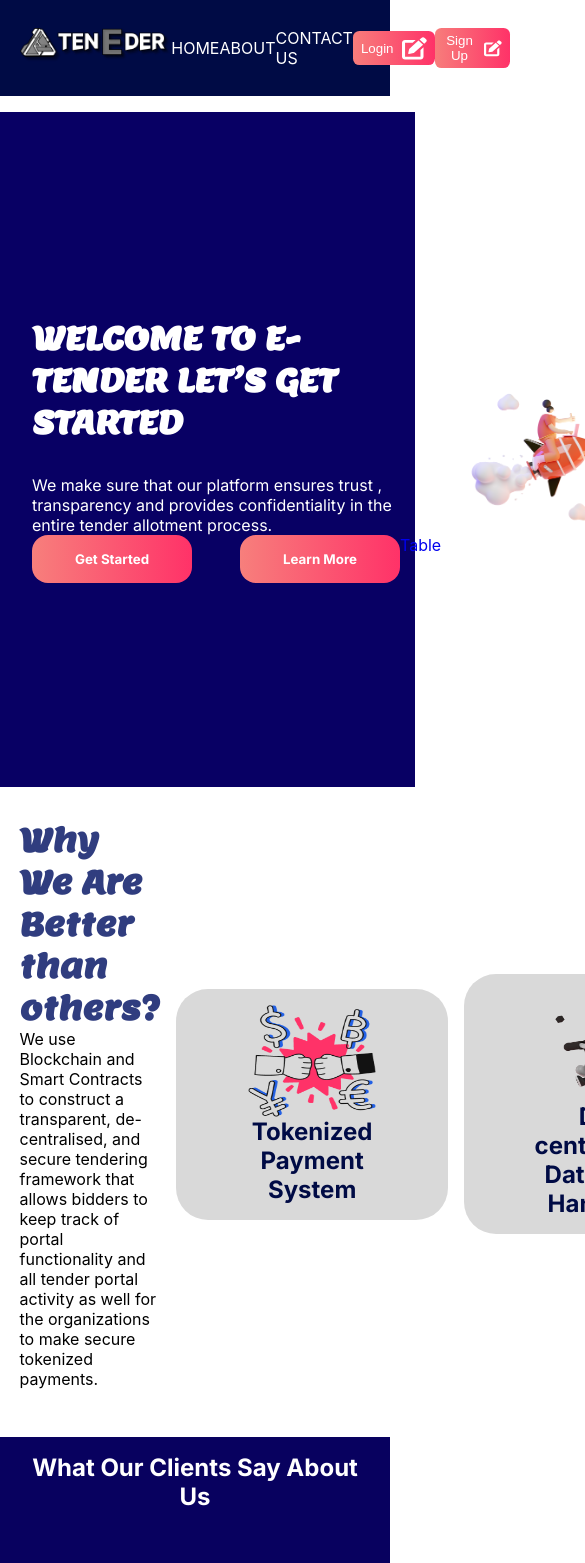
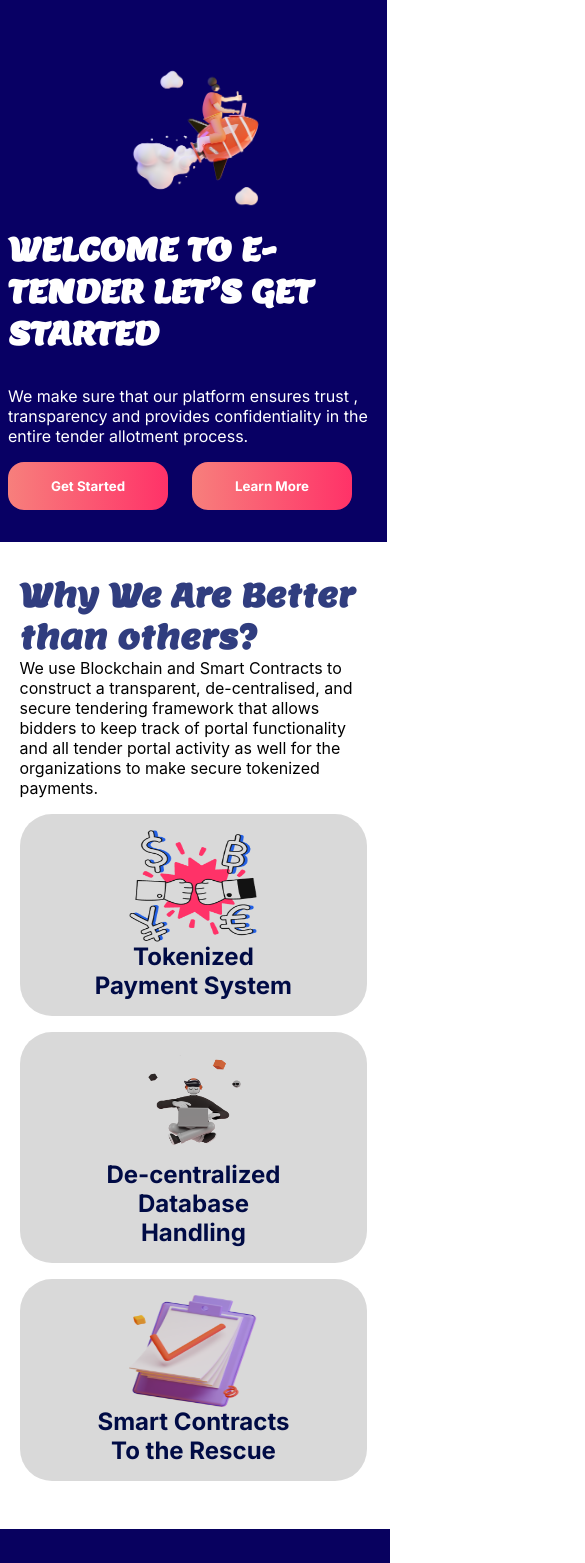
Before and after one commit to uhembenelson/teneder, a React (Create React App) app: page / in a window 390 px wide. Shown: the top 1563 px of the page, 585 px wide, since content can reach past the window. Built offline with nearby package versions, Linux system fonts and the light colour scheme.

Commit message:
Finished the home page

```diff
--- a/src/Pages/Bidder/BidderFeedback/BidderFeedback.jsx
+++ b/src/Pages/Bidder/BidderFeedback/BidderFeedback.jsx
@@ -0,0 +1,9 @@
+import React from 'react'
+
+const BidderFeedback = () => {
+  return (
+    <div>BidderFeedback</div>
+  )
+}
+
+export default BidderFeedback
--- a/src/Pages/Organization/EvaluateTender/EvaluateTenderCard.jsx
+++ b/src/Pages/Organization/EvaluateTender/EvaluateTenderCard.jsx
@@ -2,9 +2,11 @@ import React from 'react'
 // import { Box, CircularProgress } from '@mui/material'
 import { CircularProgressbar, buildStyles } from 'react-circular-progressbar';
 import 'react-circular-progressbar/dist/styles.css';
+import { useNavigate } from 'react-router-dom';
 
 const EvaluateTenderCard = () => {
     const percentage = 66;
+    const navigate = useNavigate()
     return (
         <div className='evaluateTenderCard' >
             <div className='evalCardTopContainer' >
@@ -24,7 +26,7 @@ const EvaluateTenderCard = () => {
                     </div>
                     <div className='statusContainer'><p >TIME TAKEN: <span>26/10/2023 - 24/11/2023</span></p></div>
 
-                    <button className='evalButton' > PROVIDE FEEDBACK <svg width="20" height="20" viewBox="0 0 35 33" fill="none" xmlns="http://www.w3.org/2000/svg">
+                    <button onClick={() => navigate('/organization/feedback')} className='evalButton' > PROVIDE FEEDBACK <svg width="20" height="20" viewBox="0 0 35 33" fill="none" xmlns="http://www.w3.org/2000/svg">
                         <path d="M17.2647 1.29994C17.4144 0.839288 18.0661 0.839288 18.2158 1.29994L21.5305 11.5016C21.7313 12.1196 22.3072 12.538 22.9571 12.538H33.6837C34.168 12.538 34.3694 13.1579 33.9776 13.4426L25.2996 19.7475C24.7738 20.1295 24.5538 20.8065 24.7546 21.4246L28.0694 31.6262C28.219 32.0868 27.6918 32.4699 27.2999 32.1852L18.6219 25.8802C18.0962 25.4983 17.3843 25.4983 16.8586 25.8802L8.18053 32.1852C7.78868 32.4699 7.26144 32.0868 7.41111 31.6262L10.7258 21.4246C10.9266 20.8065 10.7066 20.1295 10.1809 19.7475L1.5029 13.4426C1.11104 13.1579 1.31243 12.538 1.79679 12.538H12.5234C13.1733 12.538 13.7492 12.1196 13.95 11.5016L17.2647 1.29994Z" fill="white" stroke="#FFFCFC" />
                     </svg>
                     </button>
--- a/src/Pages/Welcome/Welcome.jsx
+++ b/src/Pages/Welcome/Welcome.jsx
@@ -15,10 +15,10 @@ const Welcome = () => {
 	const [showSignUpModal, setShowSignUpModal] = useState(false);
 	return (
 		<div>
-			<MainNav
+			{/*<MainNav
 				setShowLoginModal={setShowLoginModal}
 				setShowSignUpModal={setShowSignUpModal}
-			/>
+	/>*/}
 			{showLoginModal && <LoginMode setShowLoginModal={setShowLoginModal} />}
 			{showSignUpModal && (
 				<SignUpMode setShowSignUpModal={setShowSignUpModal} />
--- a/src/components/Clients/Clients.css
+++ b/src/components/Clients/Clients.css
@@ -56,3 +56,38 @@
     font-size: .9rem;
     color: #cfcfcf
 }
+@media screen and (max-width: 1500px) {
+
+    .clientContainer {
+        padding: 1rem 0;
+        height: fit-content;
+    }
+
+}
+
+@media screen and (max-width: 1155px) {
+    .userCardHolder{
+        display: grid;
+        grid-template-columns: repeat(2, 1fr);
+        grid-gap: 1rem;
+        margin: auto;
+    }
+    .userCardContainer{
+        width: 90%;
+    }
+
+
+
+}
+
+@media screen and (max-width: 660px) {
+    .userCardHolder {
+        display: grid;
+        grid-template-columns: repeat(1, 1fr);
+        grid-gap: 1rem;
+    }
+
+    .userCardContainer {
+        width: 90%;
+    }
+}
--- a/src/components/Dummy/Dummy.css
+++ b/src/components/Dummy/Dummy.css
@@ -7,6 +7,11 @@
     display: flex;
     justify-content: center;
     align-items: center;
+}
+
+.homeDummyContainer{
+    height: fit-content;
+    padding: 2rem 0;
 }
 
 .dummyBoxHolder{
@@ -42,3 +47,38 @@
 .bidders{
     margin: 0;
 }
+
+@media screen and (max-width: 1182px) {
+    .homeDummyBoxHolder{
+        width: 80%;
+    }
+}
+
+@media screen and (max-width: 1050px) {
+    .homeDummyBoxHolder {
+        width: 90%;
+    }
+}
+@media screen and (max-width: 880px) {
+    .homeDummyBoxHolder {
+        display: grid;
+        grid-template-columns: repeat(2, 1fr);
+        grid-gap: 1rem;
+    }
+    .homeDummyBidder {
+        width: 90%;
+    }
+}
+
+@media screen and (max-width: 550px) {
+    .homeDummyBoxHolder {
+        display: grid;
+        grid-template-columns: repeat(1, 1fr);
+        grid-gap: 1rem;
+    }
+
+    .homeDummyBidder {
+        width: 90%;
+        margin: auto;
+    }
+}
--- a/src/components/Dummy/Dummy.jsx
+++ b/src/components/Dummy/Dummy.jsx
@@ -3,9 +3,9 @@ import './Dummy.css'
 
 const Dummy = () => {
     return (
-        <div className='dummyContainer'>
-            <div className='dummyBoxHolder ' >
-                <div className='dummyBox' >
+        <div className='dummyContainer homeDummyContainer'>
+            <div className='dummyBoxHolder homeDummyBoxHolder' >
+                <div className='dummyBox homeDummyBidder' >
                     <div>
                         <p className='bidders' >Bidders</p>
                         <p className='dummyBoxAmount'>2,2 mil</p>
@@ -23,7 +23,7 @@ const Dummy = () => {
 
                 </div>
 
-                <div className='dummyBox' >
+                <div className='dummyBox homeDummyBidder' >
                     <div>
                         <p className='bidders'>Organization</p>
                         <p className='dummyBoxAmount'>1,6 mil</p>
@@ -50,7 +50,7 @@ const Dummy = () => {
 
 
                 </div>
-                <div className='dummyBox' >
+                <div className='dummyBox homeDummyBidder' >
                     <div>
                         <p className='bidders'>Transactions</p>
                         <p className='dummyBoxAmount'>215,0 mil</p>
--- a/src/components/Footer/Footer.css
+++ b/src/components/Footer/Footer.css
@@ -1,5 +1,5 @@
 .footerContainer{
-    height :60vh;
+    height :fit-content;
     width: 100vw;
     max-width: 1700px;
     margin: auto;
@@ -66,6 +66,7 @@ color: #ffffffba
 .footerText{
     color: #cfcfcfb3;
     width: 100%;
+    margin-bottom: 1rem;
 }
 
 .inputBox input{
@@ -109,3 +110,63 @@ color: #ffffffba
     align-self: center;
     justify-content: space-between;
 }
+
+@media screen and (max-width: 1050px) {
+    .footerBox{
+
+        padding: 1rem 0;
+    }
+}
+@media screen and (max-width: 950px) {
+    .footerBody{
+        flex-direction: column;
+    }
+    .leftFooter {
+        width: 90%;
+        margin-bottom: 1rem;
+    }
+    .Right{
+        width: 90%;
+    }
+}
+
+@media screen and (max-width: 700px) {
+
+
+.footerBottom{
+    flex-direction: column;
+    align-items: flex-start;
+}
+.footerBottomLeft {
+    margin-bottom: 1rem;
+    align-items: flex-start;
+    align-self: flex-start;
+}
+.footerBottomRight {
+    width: 60%;
+
+    align-items: flex-start;
+    align-self: flex-start;
+    justify-content: space-between;
+}
+
+
+}
+
+@media screen and (max-width: 520px) {
+
+
+    .Right {
+        flex-direction: column;
+    }
+    .helpBox, .contactBox {
+        width: 100%;
+        margin-bottom: 1rem;
+    }
+    .footerBottomLeft span{
+        font-size: .6rem;
+        align-self: center;
+    }
+
+
+}
--- a/src/components/HeroSection/HeroSection.css
+++ b/src/components/HeroSection/HeroSection.css
@@ -33,4 +33,51 @@
 
 .btnContainer {
 	display: flex;
+	margin-top: 1rem;
 }
+
+
+@media screen and (max-width: 800px){
+	.heroSectionContainer{
+		flex-direction: column;
+		height: fit-content;
+		padding : 1rem;
+		align-items: center;
+	}
+
+	.heroImage{
+		order: 1;
+		display: block;
+		margin: auto;
+	}
+	.herotextbox{
+		order: 2;
+	}
+	.herotextbox h1, .herotextbox p{
+		width: 100%;
+	}
+}
+
+@media screen and (max-width: 450px) {
+	.btnHolder{
+		margin-right: 1.5rem;
+	}
+	.heroSectionContainer {
+		background-color: rgb(8, 0, 100);
+		display: flex;
+		justify-content: space-between;
+		width: 95%;
+		margin: 0;
+		padding: 2rem .5rem;
+	}
+}
+
+@media screen and (max-width: 350px){
+	.btnContainer {
+
+			flex-direction: column;
+		}
+	.btnHolder {
+		margin-bottom: 1rem;
+	}
+}
--- a/src/components/HeroSection/HeroSection.jsx
+++ b/src/components/HeroSection/HeroSection.jsx
@@ -2,12 +2,12 @@ import React from 'react';
 import './HeroSection.css';
 import CustomBtn from '../CustomBtn/CustomBtn';
 import HeroImage from '../../assets/heroImage.png';
-import { Link } from 'react-router-dom';
+
 
 const HeroSection = () => {
 	return (
 		<div className='heroSectionContainer'>
-			<div>
+			<div className='herotextbox' >
 				<div>
 					<h1 className='heroTitle'>WELCOME TO E-TENDER LET’S GET STARTED</h1>
 					<p className='heroDesc'>
@@ -22,7 +22,7 @@ const HeroSection = () => {
 
 					<CustomBtn title='Learn More' />
 
-					<Link to='/manage-tender'>Table</Link>
+
 				</div>
 			</div>
 			<img
--- a/src/components/WhyUs/WhyUs.css
+++ b/src/components/WhyUs/WhyUs.css
@@ -7,12 +7,17 @@
 }
 
 .defiContainer{
-    display: grid;
-    grid-template-columns: repeat(4,1fr);
-    place-items: center;
+    display: flex;
+    justify-content: space-between;
     margin-top: 2rem;
     grid-gap: 1rem;
     width: 100%;
+}
+
+.allDefiContainers{
+    display: flex;
+    justify-content: space-between;
+    width: 70%;
 }
 
 .defiContainerBox{
@@ -24,6 +29,10 @@
     align-items: center;
     width: 15rem;
     background-color: #d9d9d9;
+}
+
+.whyUsBox{
+    width: 30%;
 }
 
 .defiDesc{
@@ -44,3 +53,41 @@
     font-size: 2rem;
     font-family: Lemon, Cochin, Georgia, Times, 'Times New Roman', serif;
 }
+
+@media screen and (max-width: 1300px){
+    .defiContainer{
+        flex-direction: column;
+    }
+    .allDefiContainers{
+        width: 100%;
+    }
+    .whyUsBox{
+        width: 100%;
+    }
+}
+
+@media screen and (max-width: 920px) {
+
+    .allDefiContainers {
+        display: grid;
+        grid-template-columns: repeat(2, 1fr);
+        grid-gap: 1rem;
+    }
+    .defiContainerBox{
+        width: 90%;
+    }
+
+}
+@media screen and (max-width: 660px) {
+
+    .allDefiContainers {
+
+        grid-template-columns: repeat(1, 1fr);
+        grid-gap: 1rem;
+    }
+
+    .defiContainerBox {
+        width: 90%;
+    }
+
+}
--- a/src/components/WhyUs/WhyUs.jsx
+++ b/src/components/WhyUs/WhyUs.jsx
@@ -8,13 +8,17 @@ const WhyUs = () => {
     return (
         <div className='WhyUs' >
             <div className='defiContainer' >
-                <div>
+                <div className='whyUsBox' >
                     <h2 className='whyUsTitle' >Why We Are Better than others?</h2>
                     <p>We use Blockchain and Smart Contracts  to construct a transparent,
                         de-centralised, and secure tendering framework that allows bidders
                         to keep track of portal functionality and all tender portal activity
                         as well for the organizations to make secure tokenized payments.</p>
                 </div>
+
+
+                <div className='allDefiContainers' >
+
 
                     <div className='defiContainerBox' >
                         <img className='defiImage' src={defi} alt='defi' />
@@ -31,6 +35,7 @@ const WhyUs = () => {
                     </div>
                 </div>
             </div>
+        </div>
     )
 }
 
```
Lines whose indentation alone changed are shown as unchanged.
